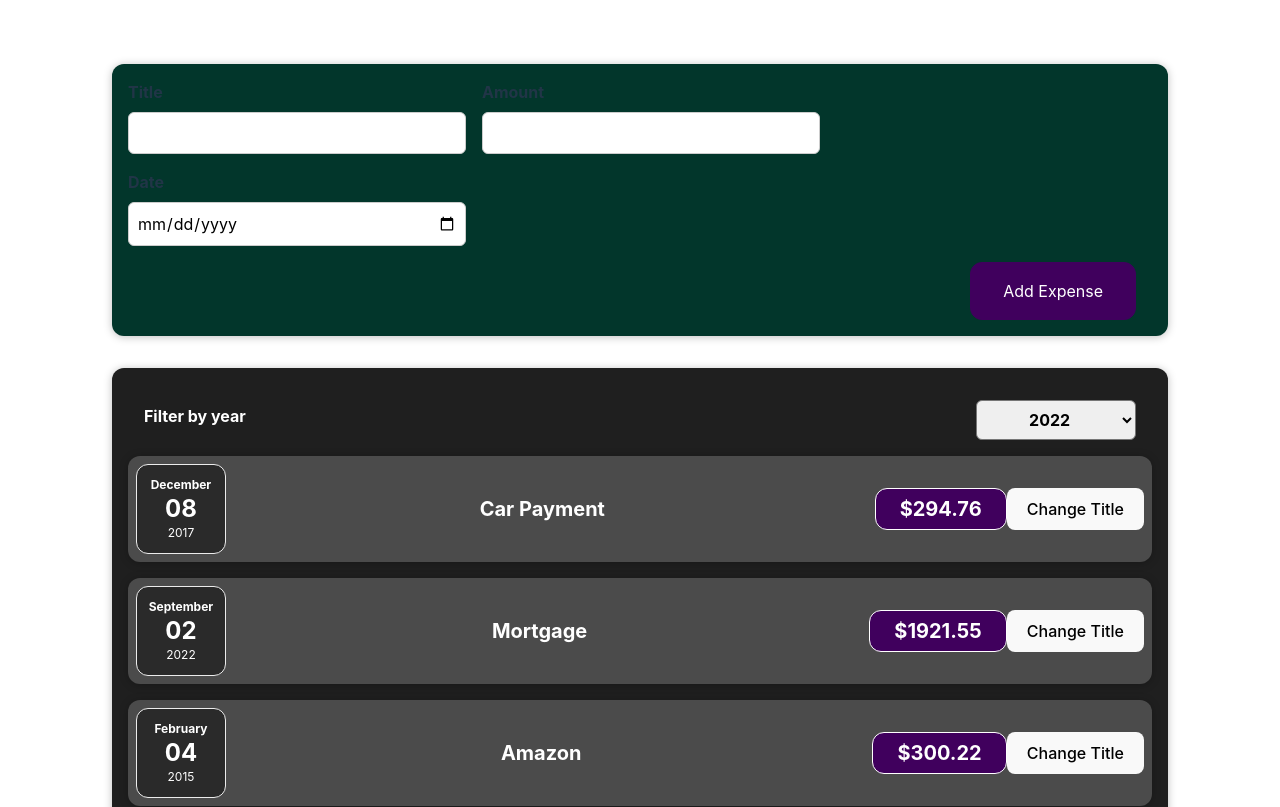
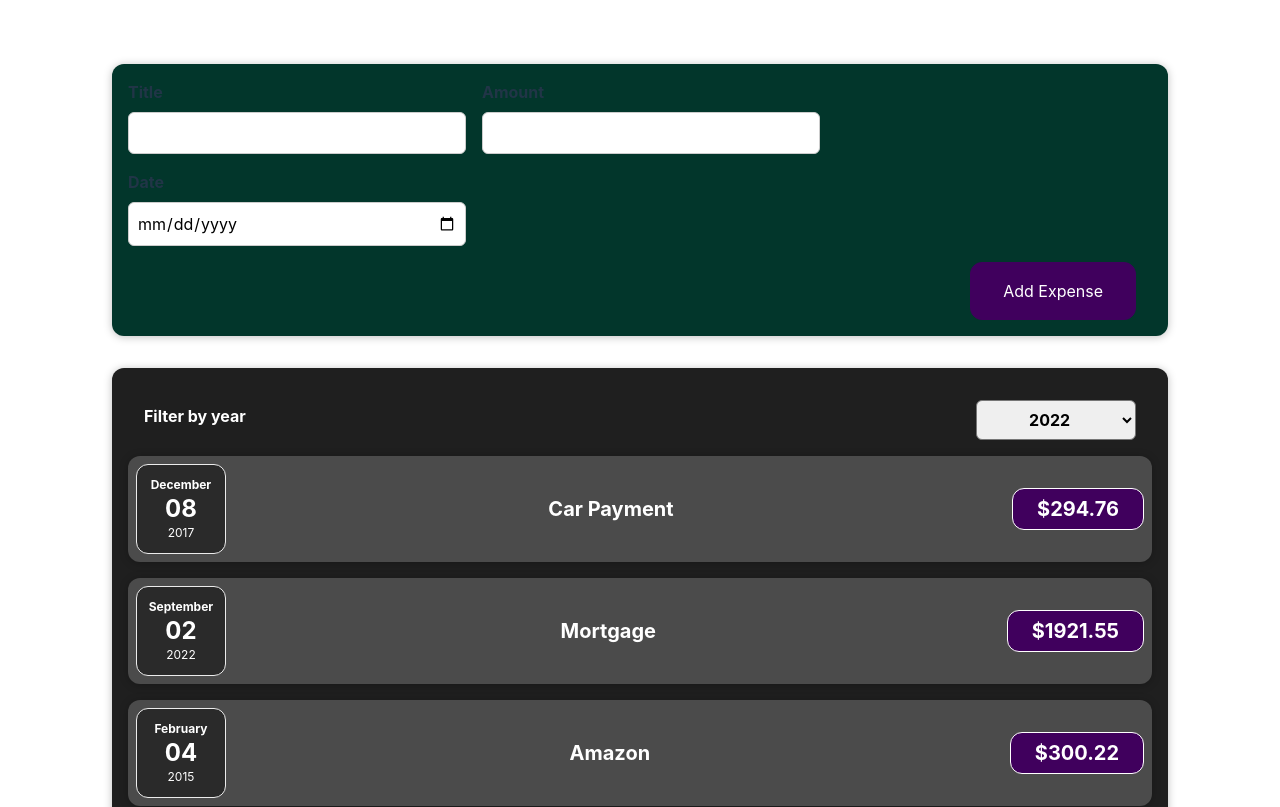
Before and after one commit to ireaneus/react-complete-guide-lesson1, a React (Vite) app: page / in a window 1280 px wide. Shown: the top 807 px of the page. Built offline with nearby package versions, Linux system fonts and the light colour scheme.

Commit message:
1 file modified

```diff
--- a/src/components/Expenses/ExpenseItem.jsx
+++ b/src/components/Expenses/ExpenseItem.jsx
@@ -1,25 +1,16 @@
-import React, { useState } from 'react';
+import React from 'react';
 import ExpenseDate from './ExpenseDate';
 import Card from '../UI/Card';
 import './styles/ExpenseItem.css';
 
 function ExpenseItem(props) {
-  const [title, setTitle] = useState(props.title);
-  // console.log('ExpenseItem evaluated by React');
-
-  const clickHandler = () => {
-    setTitle('Updated');
-    console.log(title);
-  };
-
   return (
     <Card className="expense-item">
       <ExpenseDate edate={props.edate} />
       <div className="expense-item__description">
-        <h2>{title}</h2>
+        <h2>{props.title}</h2>
         <div className="expense-item__price">${props.amount}</div>
       </div>
-      <button onClick={clickHandler}>Change Title</button>
     </Card>
   );
 }
```
